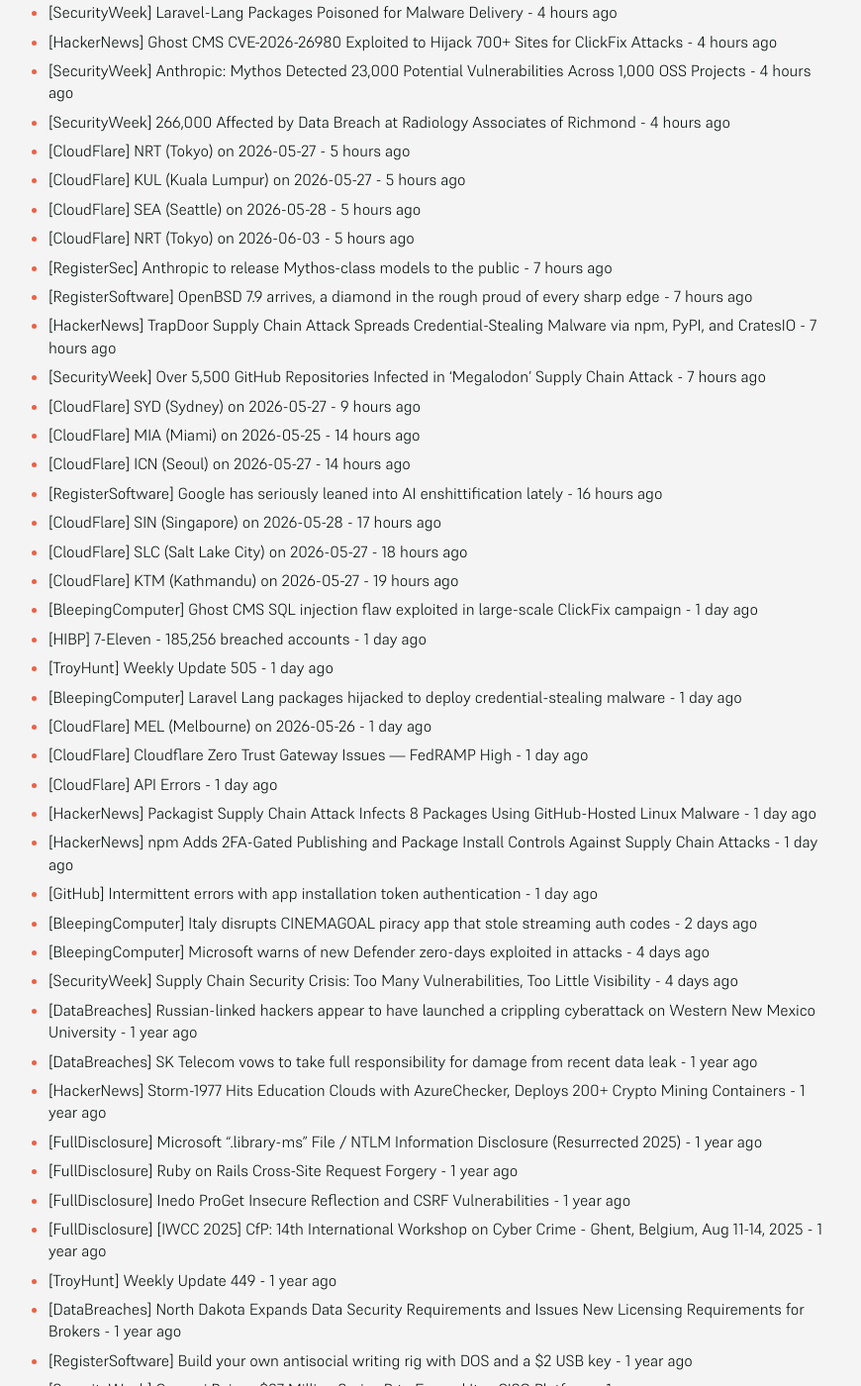
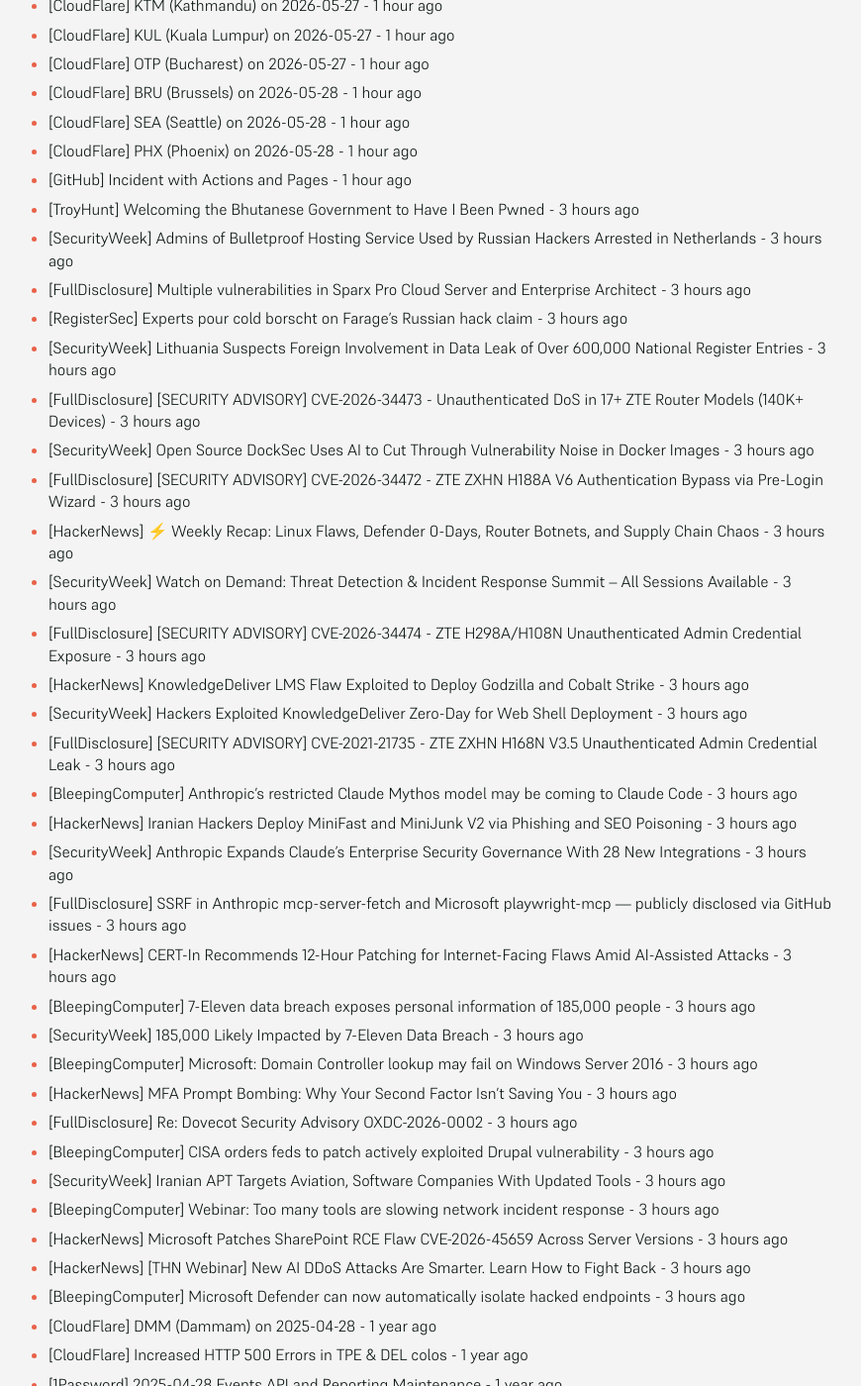
Before and after one commit to SecOpsNews/news, a Jekyll site: the page built from index.md, in a window 1280 px wide and 1400 px high, scrolled down 567 px. Shown: the whole window at 99% size, without its empty margins (215-1085 px from the left). Built offline with Jekyll 4.4.1, drawn with Linux system fonts in a browser that asks for light colours; some of the changed text lies outside the part shown.

Commit message:
New Feed

```diff
--- a/index.md
+++ b/index.md
@@ -9,73 +9,52 @@ description: Latest Updates
 
 <!-- SecOps start -->
 
-- [SecurityWeek] Oncology Institute Discloses Data Breach - 46 minutes ago
-- [SecurityWeek] Ghost CMS Vulnerability Exploited to Hack Over 700 Websites - 46 minutes ago
-- [BrianKrebs] Netherlands Seizes 800 Servers, Arrests 2 for Aiding Cyberattacks - 46 minutes ago
-- [BleepingComputer] FBI warns of Kali365 phishing service targeting Microsoft 365 accounts - 46 minutes ago
-- [CloudFlare] Scheduled Maintenance for Rulesets Configuration - 2 hours ago
-- [CloudFlare] NRT (Tokyo) on 2026-05-26 - 2 hours ago
-- [CloudFlare] Cloudflare Storage Maintenance - 2 hours ago
-- [HackerNews] Lazarus Deploys RemotePE Memory-Only RAT Against Financial and Crypto Firms - 4 hours ago
-- [SecurityWeek] DocketWise Data Breach Impacts 143,000 - 4 hours ago
-- [HackerNews] The Alert Firehose Finally Meets Its Match - 4 hours ago
-- [SecurityWeek] Laravel-Lang Packages Poisoned for Malware Delivery - 4 hours ago
-- [HackerNews] Ghost CMS CVE-2026-26980 Exploited to Hijack 700+ Sites for ClickFix Attacks - 4 hours ago
-- [SecurityWeek] Anthropic: Mythos Detected 23,000 Potential Vulnerabilities Across 1,000 OSS Projects - 4 hours ago
-- [SecurityWeek] 266,000 Affected by Data Breach at Radiology Associates of Richmond - 4 hours ago
-- [CloudFlare] NRT (Tokyo) on 2026-05-27 - 5 hours ago
-- [CloudFlare] KUL (Kuala Lumpur) on 2026-05-27 - 5 hours ago
-- [CloudFlare] SEA (Seattle) on 2026-05-28 - 5 hours ago
-- [CloudFlare] NRT (Tokyo) on 2026-06-03 - 5 hours ago
-- [RegisterSec] Anthropic to release Mythos-class models to the public - 7 hours ago
-- [RegisterSoftware] OpenBSD 7.9 arrives, a diamond in the rough proud of every sharp edge - 7 hours ago
-- [HackerNews] TrapDoor Supply Chain Attack Spreads Credential-Stealing Malware via npm, PyPI, and CratesIO - 7 hours ago
-- [SecurityWeek] Over 5,500 GitHub Repositories Infected in ‘Megalodon’ Supply Chain Attack - 7 hours ago
-- [CloudFlare] SYD (Sydney) on 2026-05-27 - 9 hours ago
-- [CloudFlare] MIA (Miami) on 2026-05-25 - 14 hours ago
-- [CloudFlare] ICN (Seoul) on 2026-05-27 - 14 hours ago
-- [RegisterSoftware] Google has seriously leaned into AI enshittification lately - 16 hours ago
-- [CloudFlare] SIN (Singapore) on 2026-05-28 - 17 hours ago
-- [CloudFlare] SLC (Salt Lake City) on 2026-05-27 - 18 hours ago
-- [CloudFlare] KTM (Kathmandu) on 2026-05-27 - 19 hours ago
-- [BleepingComputer] Ghost CMS SQL injection flaw exploited in large-scale ClickFix campaign - 1 day ago
-- [HIBP] 7-Eleven - 185,256 breached accounts - 1 day ago
-- [TroyHunt] Weekly Update 505 - 1 day ago
-- [BleepingComputer] Laravel Lang packages hijacked to deploy credential-stealing malware - 1 day ago
-- [CloudFlare] MEL (Melbourne) on 2026-05-26 - 1 day ago
-- [CloudFlare] Cloudflare Zero Trust Gateway Issues — FedRAMP High - 1 day ago
-- [CloudFlare] API Errors - 1 day ago
-- [HackerNews] Packagist Supply Chain Attack Infects 8 Packages Using GitHub-Hosted Linux Malware - 1 day ago
-- [HackerNews] npm Adds 2FA-Gated Publishing and Package Install Controls Against Supply Chain Attacks - 1 day ago
-- [GitHub] Intermittent errors with app installation token authentication - 1 day ago
-- [BleepingComputer] Italy disrupts CINEMAGOAL piracy app that stole streaming auth codes - 2 days ago
-- [BleepingComputer] Microsoft warns of new Defender zero-days exploited in attacks - 4 days ago
-- [SecurityWeek] Supply Chain Security Crisis: Too Many Vulnerabilities, Too Little Visibility - 4 days ago
-- [DataBreaches] Russian-linked hackers appear to have launched a crippling cyberattack on Western New Mexico University - 1 year ago
-- [DataBreaches] SK Telecom vows to take full responsibility for damage from recent data leak - 1 year ago
-- [HackerNews] Storm-1977 Hits Education Clouds with AzureChecker, Deploys 200+ Crypto Mining Containers - 1 year ago
-- [FullDisclosure] Microsoft ".library-ms" File / NTLM Information Disclosure (Resurrected 2025) - 1 year ago
-- [FullDisclosure] Ruby on Rails Cross-Site Request Forgery - 1 year ago
-- [FullDisclosure] Inedo ProGet Insecure Reflection and CSRF Vulnerabilities - 1 year ago
-- [FullDisclosure] [IWCC 2025] CfP: 14th International Workshop on Cyber Crime -	Ghent, Belgium, Aug 11-14, 2025 - 1 year ago
-- [TroyHunt] Weekly Update 449 - 1 year ago
-- [DataBreaches] North Dakota Expands Data Security Requirements and Issues New Licensing Requirements for Brokers - 1 year ago
-- [RegisterSoftware] Build your own antisocial writing rig with DOS and a $2 USB key - 1 year ago
-- [SecurityWeek] Cynomi Raises $37 Million Series B to Expand Its vCISO Platform - 1 year ago
-- [DataBreaches] Oregon court dismisses lawsuit over 2023 MOVEit data breach affecting 3.5 million Oregonians - 1 year ago
-- [DataBreaches] High Court rules landlord entitled to additional £6m indemnity from insurance broker after data breach - 1 year ago
-- [DataBreaches] Oregon DEQ won’t say if ransomware group took employee data in cyberattack - 1 year ago
-- [HackerNews] ToyMaker Uses LAGTOY to Sell Access to CACTUS Ransomware Gangs for Double Extortion - 1 year ago
-- [RegisterSec] Signalgate lessons learned: If creating a culture of security is the goal, America is screwed - 1 year ago
-- [DataBreaches] HHS OCR Settles HIPAA Ransomware Cybersecurity Investigation with Comprehensive Neurology, PC - 1 year ago
-- [RegisterSec] Amid CVE funding fumble, 'we were mushrooms, kept in the dark,' says board member - 1 year ago
-- [CloudFlare] Cloudflare Response Truncation - 1 year ago
-- [SecurityWeek] Browser Security Firm SquareX Raises $20 Million - 1 year ago
-- [BleepingComputer] Windows 11's Recall AI is now rolling out on Copilot+ PCs - 1 year ago
-- [BleepingComputer] Windows 11 KB5055627 update released with 30 new changes, fixes - 1 year ago
-- [BleepingComputer] Craft CMS RCE exploit chain used in zero-day attacks to steal data - 1 year ago
-- [CloudFlare] HKG (Hong Kong) on 2025-04-29 - 1 year ago
-- [RegisterSec] More Ivanti attacks may be on horizon, say experts who are seeing 9x surge in endpoint scans - 1 year ago
+- [BleepingComputer] How Varonis Atlas integrates Claude Compliance API for AI governance - 20 minutes ago
+- [GrahamCluley] FBI warns of Kali365 phishing kit that breaks into Microsoft 365 accounts – no password required - 20 minutes ago
+- [SecurityWeek] AppOmni’s Marlin AI Brings Autonomous Investigation to SaaS Security - 20 minutes ago
+- [HackerNews] MuddyWater Uses DLL Side-Loading in Espionage Campaign Targeting 9 Countries - 20 minutes ago
+- [CloudFlare] OTP (Bucharest) on 2026-05-26 - 1 hour ago
+- [CloudFlare] CGK (Jakarta) on 2026-05-26 - 1 hour ago
+- [CloudFlare] NRT (Tokyo) on 2026-05-27 - 1 hour ago
+- [CloudFlare] SYD (Sydney) on 2026-05-27 - 1 hour ago
+- [CloudFlare] ICN (Seoul) on 2026-05-27 - 1 hour ago
+- [CloudFlare] KTM (Kathmandu) on 2026-05-27 - 1 hour ago
+- [CloudFlare] KUL (Kuala Lumpur) on 2026-05-27 - 1 hour ago
+- [CloudFlare] OTP (Bucharest) on 2026-05-27 - 1 hour ago
+- [CloudFlare] BRU (Brussels) on 2026-05-28 - 1 hour ago
+- [CloudFlare] SEA (Seattle) on 2026-05-28 - 1 hour ago
+- [CloudFlare] PHX (Phoenix) on 2026-05-28 - 1 hour ago
+- [GitHub] Incident with Actions and Pages - 1 hour ago
+- [TroyHunt] Welcoming the Bhutanese Government to Have I Been Pwned - 3 hours ago
+- [SecurityWeek] Admins of Bulletproof Hosting Service Used by Russian Hackers Arrested in Netherlands - 3 hours ago
+- [FullDisclosure] Multiple vulnerabilities in Sparx Pro Cloud Server and Enterprise Architect - 3 hours ago
+- [RegisterSec] Experts pour cold borscht on Farage's Russian hack claim - 3 hours ago
+- [SecurityWeek] Lithuania Suspects Foreign Involvement in Data Leak of Over 600,000 National Register Entries - 3 hours ago
+- [FullDisclosure] [SECURITY ADVISORY] CVE-2026-34473 - Unauthenticated DoS in 17+ ZTE Router Models (140K+ Devices) - 3 hours ago
+- [SecurityWeek] Open Source DockSec Uses AI to Cut Through Vulnerability Noise in Docker Images - 3 hours ago
+- [FullDisclosure] [SECURITY ADVISORY] CVE-2026-34472 - ZTE ZXHN H188A V6 Authentication Bypass via Pre-Login Wizard - 3 hours ago
+- [HackerNews] ⚡ Weekly Recap: Linux Flaws, Defender 0-Days, Router Botnets, and Supply Chain Chaos - 3 hours ago
+- [SecurityWeek] Watch on Demand: Threat Detection & Incident Response Summit – All Sessions Available - 3 hours ago
+- [FullDisclosure] [SECURITY ADVISORY] CVE-2026-34474 - ZTE H298A/H108N Unauthenticated Admin Credential Exposure - 3 hours ago
+- [HackerNews] KnowledgeDeliver LMS Flaw Exploited to Deploy Godzilla and Cobalt Strike - 3 hours ago
+- [SecurityWeek] Hackers Exploited KnowledgeDeliver Zero-Day for Web Shell Deployment - 3 hours ago
+- [FullDisclosure] [SECURITY ADVISORY] CVE-2021-21735 - ZTE ZXHN H168N V3.5 Unauthenticated Admin Credential Leak - 3 hours ago
+- [BleepingComputer] Anthropic’s restricted Claude Mythos model may be coming to Claude Code - 3 hours ago
+- [HackerNews] Iranian Hackers Deploy MiniFast and MiniJunk V2 via Phishing and SEO Poisoning - 3 hours ago
+- [SecurityWeek] Anthropic Expands Claude’s Enterprise Security Governance With 28 New Integrations - 3 hours ago
+- [FullDisclosure] SSRF in Anthropic mcp-server-fetch and Microsoft playwright-mcp — publicly disclosed via GitHub issues - 3 hours ago
+- [HackerNews] CERT-In Recommends 12-Hour Patching for Internet-Facing Flaws Amid AI-Assisted Attacks - 3 hours ago
+- [BleepingComputer] 7-Eleven data breach exposes personal information of 185,000 people - 3 hours ago
+- [SecurityWeek] 185,000 Likely Impacted by 7-Eleven Data Breach - 3 hours ago
+- [BleepingComputer] Microsoft: Domain Controller lookup may fail on Windows Server 2016 - 3 hours ago
+- [HackerNews] MFA Prompt Bombing: Why Your Second Factor Isn't Saving You - 3 hours ago
+- [FullDisclosure] Re: Dovecot Security Advisory OXDC-2026-0002 - 3 hours ago
+- [BleepingComputer] CISA orders feds to patch actively exploited Drupal vulnerability - 3 hours ago
+- [SecurityWeek] Iranian APT Targets Aviation, Software Companies With Updated Tools - 3 hours ago
+- [BleepingComputer] Webinar: Too many tools are slowing network incident response - 3 hours ago
+- [HackerNews] Microsoft Patches SharePoint RCE Flaw CVE-2026-45659 Across Server Versions - 3 hours ago
+- [HackerNews] [THN Webinar] New AI DDoS Attacks Are Smarter. Learn How to Fight Back - 3 hours ago
+- [BleepingComputer] Microsoft Defender can now automatically isolate hacked endpoints - 3 hours ago
 - [CloudFlare] DMM (Dammam) on 2025-04-28 - 1 year ago
 - [CloudFlare] Increased HTTP 500 Errors in TPE & DEL colos - 1 year ago
 - [1Password] 2025-04-28 Events API and Reporting Maintenance - 1 year ago
@@ -107,7 +86,6 @@ description: Latest Updates
 - [CloudFlare] SIN (Singapore) on 2025-05-27 - 1 year ago
 - [SecurityWeek] Inside the Verizon 2025 DBIR: Five Trends That Signal a Shift in the Cyber Threat Economy - 1 year ago
 - [BleepingComputer] SAP fixes critical Netweaver flaw exploited in attacks - 1 year ago
-- [HackerNews] New Critical SAP NetWeaver Flaw Exploited to Drop Web Shell, Brute Ratel Framework - 1 year ago
 - [CloudFlare] CPT (Cape Town) on 2025-04-29 - 1 year ago
 - [CloudFlare] SIN (Singapore) on 2025-05-13 - 1 year ago
 - [CloudFlare] SIN (Singapore) on 2025-05-28 - 1 year ago
@@ -124,7 +102,6 @@ description: Latest Updates
 - [RegisterSoftware] £136M government grant saves troubled Post Office from suboptimal IT - 1 year ago
 - [CloudFlare] SUV (Suva) on 2025-04-28 - 1 year ago
 - [HackerNews] Why NHIs Are Security's Most Dangerous Blind Spot - 1 year ago
-- [HackerNews] SAP Confirms Critical NetWeaver Flaw Amid Suspected Zero-Day Exploitation by Hackers - 1 year ago
 - [CloudFlare] NOU (Noumea) on 2025-04-28 - 1 year ago
 - [RegisterSoftware] £13M government grant saves troubled Post Office from suboptimal IT - 1 year ago
 - [GrahamCluley] Hackers access sensitive SIM card data at South Korea’s largest telecoms company - 1 year ago
@@ -143,7 +120,6 @@ description: Latest Updates
 - [RegisterSoftware] After clash over Rust in Linux, now Asahi lead quits distro, slams Linus' kernel leadership - 1 year ago
 - [RegisterSoftware] Lawyers face judge's wrath after AI cites made-up cases in fiery hoverboard lawsuit - 1 year ago
 - [SecurityWeek] SonicWall Firewall Vulnerability Exploited After PoC Publication - 1 year ago
-- [RegisterSoftware] Chinese AI marches on as Baidu makes its chatbot free, Alibaba scores Apple deal - 1 year ago
 - [SecurityWeek] In Other News: $10,000 YouTube Flaw, Cybereason CEO Sues Investors, New OT Security Tool - 1 year ago
 - [RegisterSec] Chinese spies suspected of 'moonlighting' as tawdry ransomware crooks - 1 year ago
 - [SecurityWeek] Meta Paid Out Over $2.3 Million in Bug Bounties in 2024 - 1 year ago
```
